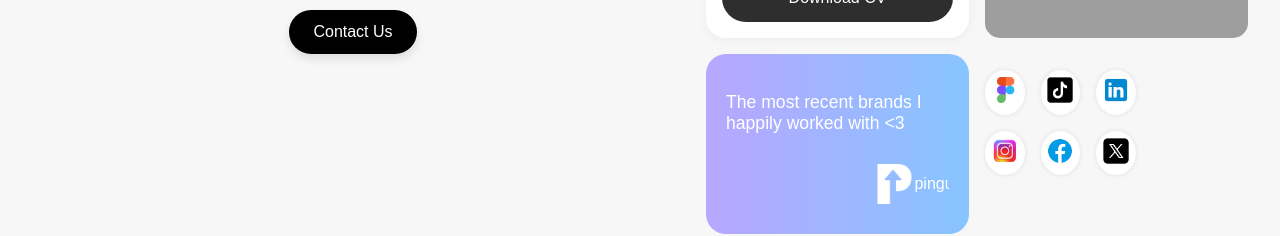
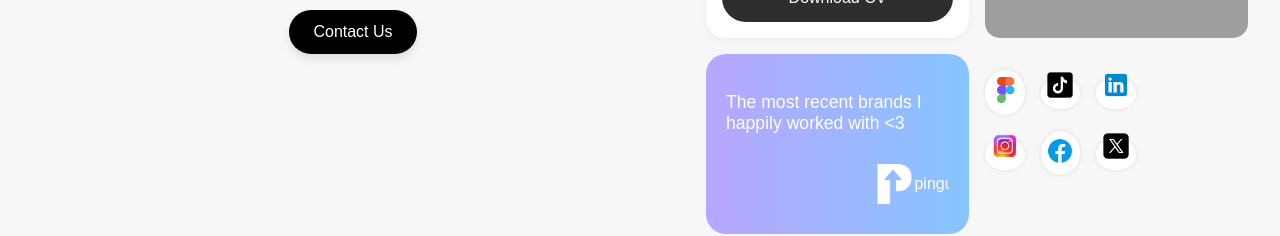
Before and after one commit to Terence-jumba/portfolioo, a React (Create React App) app: page / in a window 1280 px wide. Shown: the part 604-840 px from the top of the page. Built offline with nearby package versions, Linux system fonts and the light colour scheme; grey boxes are pictures that could not be loaded.

Commit message:
updated social links

```diff
--- a/src/Home.js
+++ b/src/Home.js
@@ -96,13 +96,21 @@ function Home() {
                     <div className="sociocont">
                         <div className="social-icons">
                             <i className="fab fa-figma"> <img src={figma} alt="figma" /></i>
-                            <i className="fab fa-tiktok"> <img src={tiktok} alt="tiktok" /> </i>
-                            <i className="fab fa-linkedin"> <img src={linkedin} alt="linkedin" /></i>
+                            <a href="https://www.tiktok.com/@mvkav3li?is_from_webapp=1&sender_device=pc">
+                                <i className="fab fa-tiktok"> <img src={tiktok} alt="tiktok" /> </i>
+                            </a>
+                            <a href="https://www.linkedin.com/in/terencejumba">
+                                <i className="fab fa-linkedin"> <img src={linkedin} alt="linkedin" /></i>
+                            </a>
                         </div>
                         <div className="social-icons">
-                            <i className="fab fa-instagram"> <img src={instagram} alt="instagram" /></i>
+                            <a href="https://www.instagram.com/zeroday_coder/">
+                                <i className="fab fa-instagram"> <img src={instagram} alt="instagram" /></i>
+                            </a>
                             <i className="fab fa-behance"> <img src={facebook} alt="facebook" /></i>
-                            <i className="fab fa-x-twitter"> <img src={twitter} alt="twitter" /></i>
+                            <a href="https://x.com/_zeroday__">
+                                <i className="fab fa-x-twitter"> <img src={twitter} alt="twitter" /></i>
+                            </a>
                         </div>
 
                     </div>
--- a/src/Socials.css
+++ b/src/Socials.css
@@ -68,6 +68,7 @@
   flex-direction: column;
   justify-content: center;
   margin: 0;
+  text-decoration: none;
 }
 
 .bubble:nth-child(1) {
--- a/src/Socials.js
+++ b/src/Socials.js
@@ -16,10 +16,14 @@ function Socials() {
                 <div className="right">
                     <div className="bubble">FOLLOW ME!</div>
                     <div className="bubble">👀 🤩</div>
-                    <div className="bubble">INSTAGRAM</div>
+                    <a className="bubble" href="https://www.instagram.com/zeroday_coder/">
+                        INSTAGRAM
+                    </a>
                     <div className="bubble">DRIBBBLE</div>
                     <div className="bubble">BEHANCE</div>
-                    <div className="bubble">LINKEDIN</div>
+                    <a className="bubble" href="https://www.linkedin.com/in/terencejumba">
+                        LINKEDIN
+                    </a>
                 </div>
 
 
```
